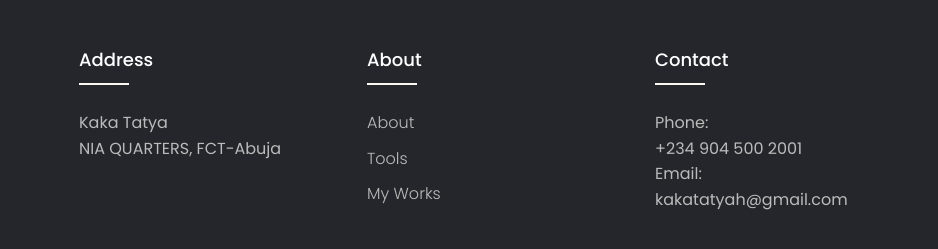
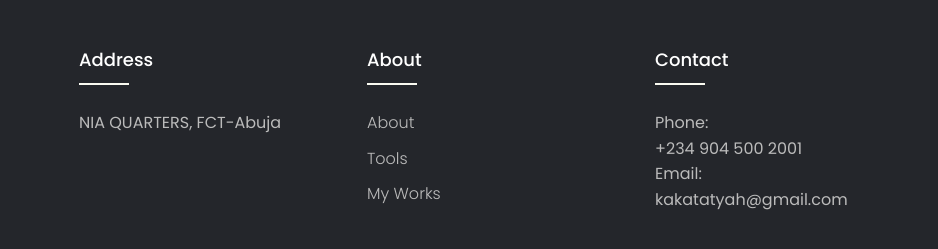
Before and after one commit to successdanesy/Kaka-tatya-portfolio, a plain HTML site: page index.html in a window 1280 px wide. Shown: the part 3288-3537 px from the top of the page, 0-938 px from the left. Drawn offline with Linux system fonts and the light colour scheme.

Commit message:
removed name from address, and changed text in "my work" section to uppercase

```diff
--- a/index.html
+++ b/index.html
@@ -99,7 +99,7 @@
 <!-- My Works Section -->
 <section id="my-works" class="container">
     <h2>MY WORKS</h2>
-    <p class="recent-works">Recent Ones <br>(Click on a picture to interact with it)</p>
+    <p class="recent-works">Recent Ones <br>(PLEASE CLICK ON A PICTURE TO EXPAND IT)</p>
     <div class="works-gallery">
         <img src="img/img1.jpg" alt="Work 1" class="work-image" alt="Work 1" onclick="openModal(this.src)">
         <img src="img/img2.jpg" alt="Work 2" class="work-image" alt="Work 2" onclick="openModal(this.src)">
@@ -182,8 +182,7 @@
     <div class="row">
       <div class="footer-col">
         <h4>Address</h4>
-        <p>Kaka Tatya<br>
-           NIA QUARTERS, FCT-Abuja</p>
+        <p>NIA QUARTERS, FCT-Abuja</p>
       </div>
 
       <div class="footer-col">
```
